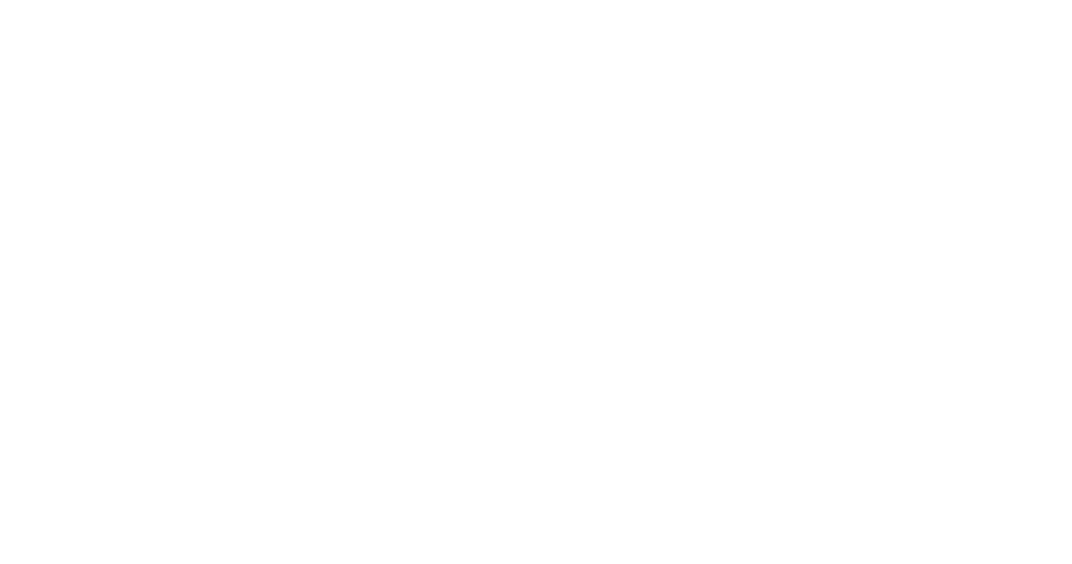
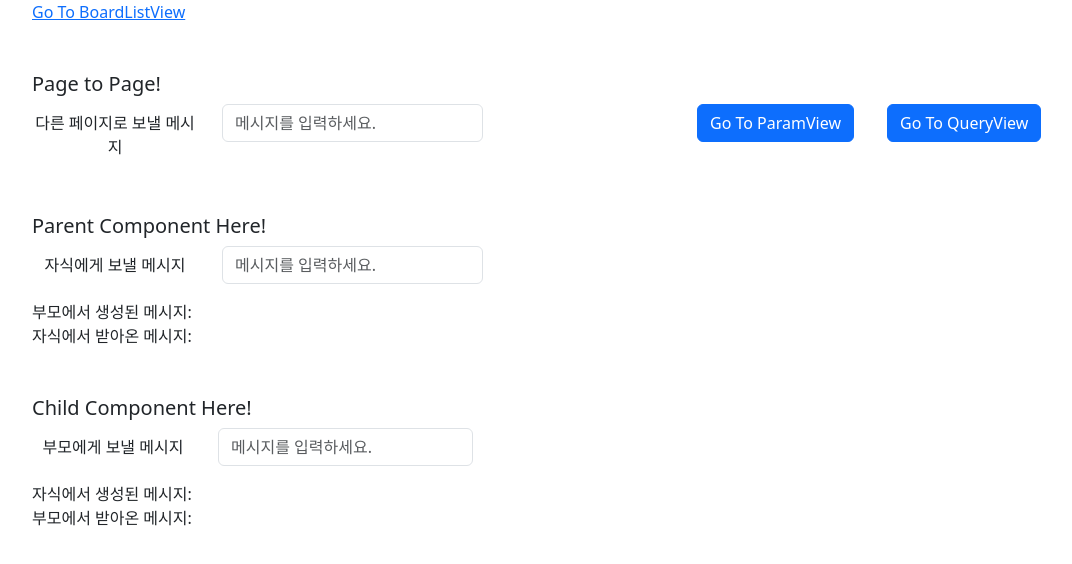
Before and after one commit to leehy03/board_Vue, a Vue app: page /router-main in a window 1280 px wide. Before the commit this address had no page. Shown: the top 564 px of the page, without its empty margins (50-1122 px from the left). Built offline with nearby package versions, Linux system fonts and the light colour scheme.

Commit message:
feat: 컴포넌트 간 데이터 전달 연습(컴포넌트, vue-router)

```diff
--- /dev/null
+++ b/src/components/MainChild.vue
@@ -0,0 +1,39 @@
+<template>
+  <h5>Child Component Here!</h5>
+  <div class="row mb-3">
+    <div class="col-2 text-center">
+      <label class="col-form-label">부모에게 보낼 메시지</label>
+    </div>
+    <div class="col-3">
+      <input
+        type="text"
+        class="form-control"
+        placeholder="메시지를 입력하세요."
+        v-model="childMessage"
+      />
+    </div>
+  </div>
+  <div class="row">
+    <div>자식에서 생성된 메시지: {{ childMessage }}</div>
+    <div>부모에서 받아온 메시지: {{ props.parentMessage }}</div>
+  </div>
+</template>
+<script>
+import { ref, watch } from "vue";
+export default {
+  name: "MainChild",
+  props: ["parentMessage"],
+  setup(props, { emit }) {
+    const childMessage = ref(new String());
+
+    watch(
+      () => childMessage.value,
+      () => {
+        emit("changeMessage", childMessage.value);
+      }
+    );
+
+    return { childMessage, props };
+  },
+};
+</script>
--- a/src/router/index.js
+++ b/src/router/index.js
@@ -2,10 +2,14 @@
 import BoardListView from "../views/BoardListView.vue";
 import BoardViewView from "@/views/BoardViewView.vue";
 import BoardWriteView from "@/views/BoardWriteView.vue";
+import RouterMainView from "@/views/routers/RouterMainView.vue";
+import RouterParamView from "@/views/routers/RouterParamView.vue";
+import RouterQueryView from "@/views/routers/RouterQueryView.vue";
 
 const routes = [
   {
     path: "/",
+    alias: ["/list"],
     name: "list",
     component: BoardListView,
   },
@@ -19,6 +23,22 @@
     name: "write",
     component: BoardWriteView,
   },
+  {
+    path: "/router-main",
+    name: "routerMain",
+    component: RouterMainView,
+  },
+  {
+    path: "/router-param/:message?",
+    name: "routerParam",
+    component: RouterParamView,
+    props: true,
+  },
+  {
+    path: "/router-query",
+    name: "routerQuery",
+    component: RouterQueryView,
+  },
 ];
 
 const router = createRouter({
--- /dev/null
+++ b/src/views/routers/RouterMainView.vue
@@ -0,0 +1,94 @@
+<template>
+  <div class="mb-5">
+    <RouterLink to="/list">Go To BoardListView</RouterLink>
+  </div>
+  <h5>Page to Page!</h5>
+  <div class="row mb-5">
+    <div class="col-2 text-center">
+      <label class="col-form-label">다른 페이지로 보낼 메시지</label>
+    </div>
+    <div class="col-3">
+      <input
+        type="text"
+        class="form-control"
+        placeholder="메시지를 입력하세요."
+        v-model="message"
+      />
+    </div>
+    <div class="offset-2 col-2">
+      <button type="button" class="btn btn-primary" @click="moveToParamView()">
+        Go To ParamView
+      </button>
+    </div>
+    <div class="col-2">
+      <button type="button" class="btn btn-primary" @click="moveToQueryView()">
+        Go To QueryView
+      </button>
+    </div>
+  </div>
+
+  <h5>Parent Component Here!</h5>
+  <div class="row mb-3">
+    <div class="col-2 text-center">
+      <label class="col-form-label">자식에게 보낼 메시지</label>
+    </div>
+    <div class="col-3">
+      <input
+        type="text"
+        class="form-control"
+        placeholder="메시지를 입력하세요."
+        v-model="parentMessage"
+      />
+    </div>
+  </div>
+  <div class="row mb-5">
+    <div>부모에서 생성된 메시지: {{ parentMessage }}</div>
+    <div>자식에서 받아온 메시지: {{ childMessage }}</div>
+  </div>
+  <div class="row">
+    <MainChild
+      @changeMessage="updateChildMessage"
+      :parentMessage="parentMessage"
+    />
+  </div>
+</template>
+<script>
+import MainChild from "@/components/MainChild.vue";
+import { ref } from "vue";
+import { useRouter } from "vue-router";
+export default {
+  name: "RouterMainView",
+  components: {
+    MainChild,
+  },
+  setup() {
+    const router = useRouter();
+    const message = ref(new String());
+    const parentMessage = ref(new String());
+    const childMessage = ref(new String());
+
+    const moveToParamView = () => {
+      // 'params' can not be used with 'path'
+      // router.push({ path: "/router-query", params: { message: message } }); X
+      router.push({ name: "routerParam", params: { message: message.value } });
+    };
+
+    const moveToQueryView = () => {
+      router.push({ path: "/router-query", query: { message: message.value } });
+    };
+
+    const updateChildMessage = (value) => {
+      childMessage.value = value;
+    };
+
+    return {
+      moveToParamView,
+      moveToQueryView,
+      updateChildMessage,
+      message,
+      parentMessage,
+      childMessage,
+    };
+  },
+};
+</script>
--- /dev/null
+++ b/src/views/routers/RouterParamView.vue
@@ -0,0 +1,18 @@
+<template>
+  <div>router-main에서 가져온 메세지: {{ $route.params.message }}</div>
+  <div>router-main에서 가져온 메세지(props):{{ props.message }}</div>
+</template>
+<script>
+import { useRoute } from "vue-router";
+export default {
+  name: "RouterParamView",
+  props: ["message"],
+  setup(props) {
+    const route = useRoute();
+    console.log(route.params.message);
+    return {
+      props,
+    };
+  },
+};
+</script>
--- /dev/null
+++ b/src/views/routers/RouterQueryView.vue
@@ -0,0 +1,9 @@
+<template>
+  <div>router-main에서 가져온 메세지: {{ $route.query.message }}</div>
+</template>
+<script>
+export default {
+  name: "RouterQueryView",
+  setup() {},
+};
+</script>
```
